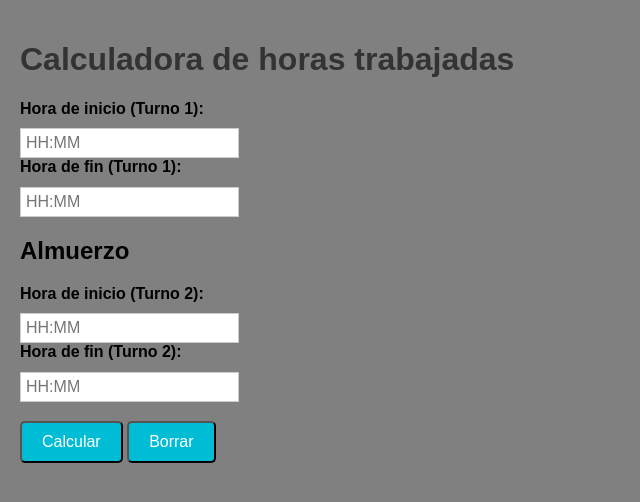
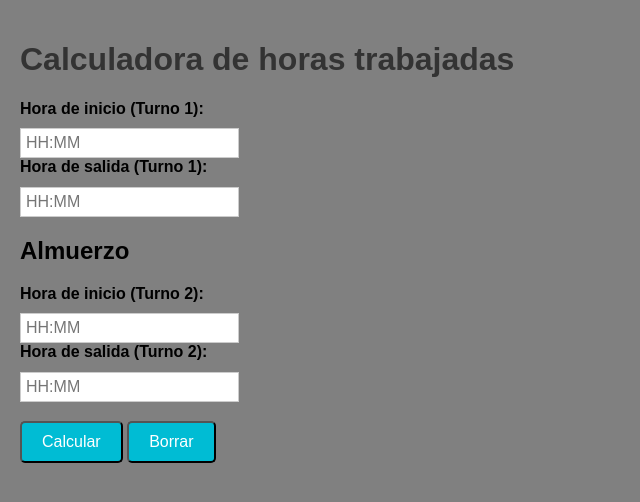
Before and after one commit to DarkWizrd/darkwizrd.github.com, a plain HTML site: page otros/HorasTrabajadas/index.html in a window 1280 px wide. Shown: the full height of the page, 0-640 px from the left. Drawn offline with nearby package versions, Linux system fonts and the light colour scheme.

Commit message:
Update index.html

```diff
--- a/otros/HorasTrabajadas/index.html
+++ b/otros/HorasTrabajadas/index.html
@@ -107,7 +107,7 @@
     <label for="hora-inicio-1">Hora de inicio (Turno 1):</label>
     <input type="text" id="hora-inicio-1" placeholder="HH:MM" />
 
-    <label for="hora-fin-1">Hora de fin (Turno 1):</label>
+    <label for="hora-fin-1">Hora de salida (Turno 1):</label>
     <input type="text" id="hora-fin-1" placeholder="HH:MM" />
     <br />
     <h2 style="font-weight: bold">Almuerzo</h2>
@@ -115,7 +115,7 @@
     <label for="hora-inicio-2">Hora de inicio (Turno 2):</label>
     <input type="text" id="hora-inicio-2" placeholder="HH:MM" />
 
-    <label for="hora-fin-2">Hora de fin (Turno 2):</label>
+    <label for="hora-fin-2">Hora de salida (Turno 2):</label>
     <input type="text" id="hora-fin-2" placeholder="HH:MM" />
     <br />
     <br />
```
